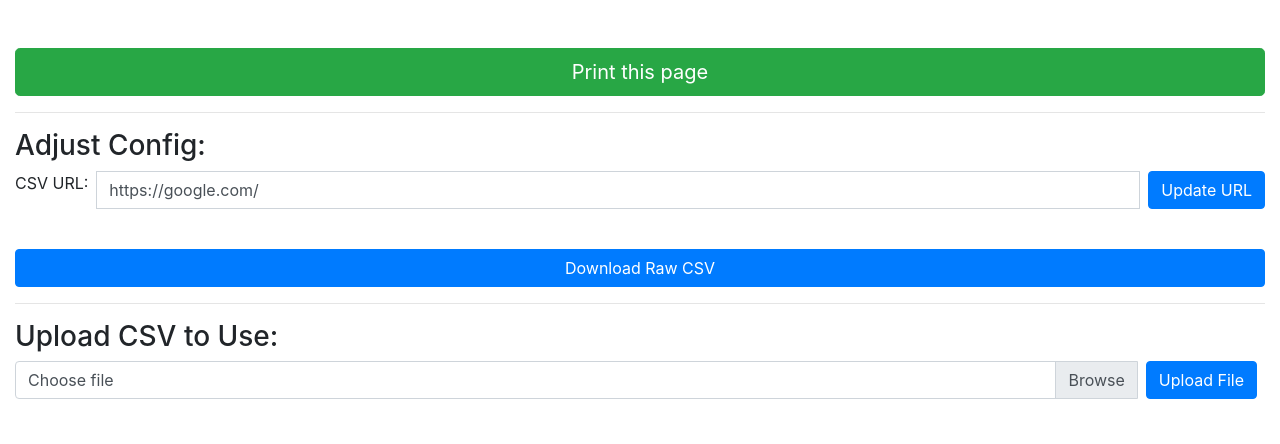
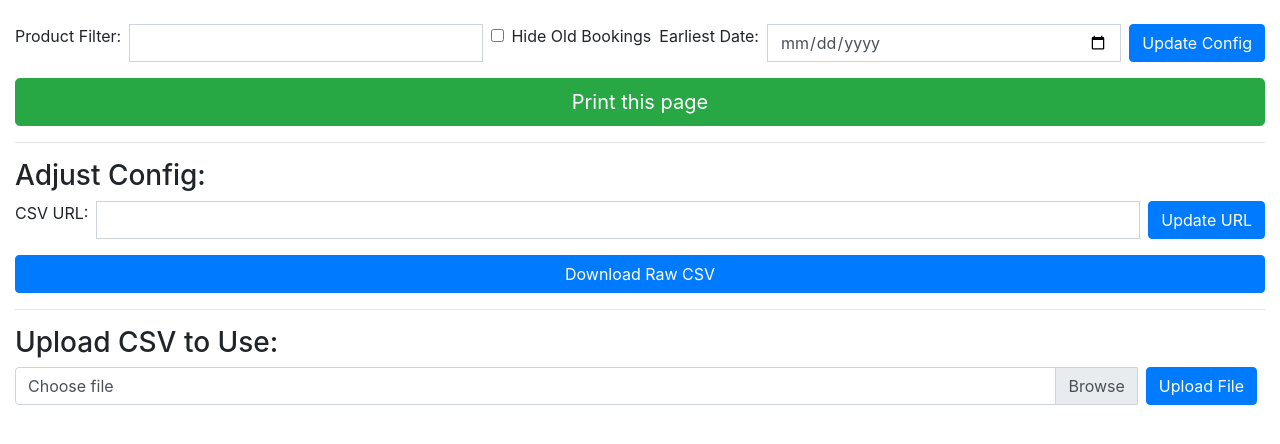
Before and after one commit to WillB97/ticket-sheets, a Flask app: page / in a window 1280 px wide. Shown: the part 56-500 px from the top of the page. Run offline with Flask 3, Linux system fonts and the light colour scheme; some libraries are stand-ins or nearby versions.

Commit message:
Restructure templates

```diff
--- a/ticket_sheets/new_server.py
+++ b/ticket_sheets/new_server.py
@@ -217,8 +217,6 @@
         "csv_name": session.get("csv_name"),
         "csv_uploaded": session.get("csv_uploaded"),
         "config": {
-            "csv_name": session.get("csv_name"),
-            "csv_uploaded": session.get("csv_uploaded"),
             "csv_url": config["CSV URL"],
             "filter": config["product filter"],
             "hide_old": config["hide old orders"],
--- a/ticket_sheets/templates/header.html
+++ b/ticket_sheets/templates/header.html
@@ -34,12 +34,52 @@
     </div>
 </nav>
 <div class="container-fluid d-print-none" style="margin-top:80px">
-    {% if csv_name %}<br><h5 style="text-align: center;">Displaying orders from: <pre>{{csv_name}}</pre></h5>{% endif %}
-    {% if csv_uploaded %}<h6 style="text-align: center;">Last uploaded on: {{csv_uploaded}}</h6><br>{% endif %}
-    {% block config %}{% endblock %}<br>
+    {% block pre_config %}
+        {% if csv_name %}<br><h5 style="text-align: center;">Displaying orders from: <pre>{{csv_name}}</pre></h5>{% endif %}
+        {% if csv_uploaded %}<h6 style="text-align: center;">Last uploaded on: {{csv_uploaded}}</h6><br>{% endif %}
+    {% endblock %}
+    <div>
+    {% block config %}
+    <form action="config" method="post">
+        <div class="input-group mb-2">
+            <label for="filter" class="mr-sm-2">Product Filter:</label>
+            <input class="form-control mb-2 mr-sm-2" type="text" name="filter" id="filter" value="{{ config['filter']|default('') }}">
+
+            <div class="form-check mb-2 mr-sm-2">
+                <label class="form-check-label">
+                    <input
+                        class="form-check-input" type="checkbox"
+                        name="hideOld" value="hide"
+                        {% if config.hide_old %}checked{% endif %}>
+                        Hide Old Bookings
+                </label>
+            </div>
+
+            <label for="filterDate" class="mr-sm-2">Earliest Date:</label>
+            <input
+                class="form-control mb-2 mr-sm-2" type="date"
+                name="filterDate" id="filterDate"
+                value="{{ config.old_date|default('') }}">
+            <input type="submit" class="btn btn-primary mb-2" value="Update Config" name="submit">
+        </div>
+    </form>
+    {% endblock %}
+    </div>
+    {% block post_config %}{% endblock %}
     <button type="button" class="btn btn-success btn-block btn-lg" onclick="window.print()">Print this page</button>
     <hr>
 </div>
-<div class="container-fluid">{% block content %}{% endblock %}</div>
+<div class="container-fluid">
+    {% if error %}
+    <div class="alert alert-danger">
+        <h4>{{error}}</h4>
+        {% if error_string %}
+        <p>{{error_string}}</p>
+        {% endif %}
+    </div>
+    {% endif %}
+
+    {% block content %}{% endblock %}
+</div>
 </body>
 </html>
--- a/ticket_sheets/templates/upload.html
+++ b/ticket_sheets/templates/upload.html
@@ -1,17 +1,24 @@
 {% extends "header.html" %}
+
+{% block title %}Ticket Sheet - Upload{% endblock %}
+
+{% block pre_config %}{% endblock %}
 
 {% block content %}
 <form action="config-url" method="post">
     <h3>Adjust Config:</h3>
     <div class="input-group mb-2">
         <label for="csvUrl" class="mr-sm-2">CSV URL:</label>
-        <input class="form-control mb-2 mr-sm-2" type="url" name="csvUrl" id="csvUrl" value="{{config['csv_url']|default('')}}">
+        <input class="form-control mb-2 mr-sm-2" type="url" name="csvUrl" id="csvUrl" value="{{csv_url|default('')}}">
         <input type="submit" class="btn btn-primary mb-2" value="Update URL" name="submit">
     </div>
 </form>
 
-<br>
-<a style="margin:auto" type="button" class="btn btn-primary btn-block" href="{{config['csv_url']}}" target="_blank">Download Raw CSV</a>
+<div>
+    <a style="margin:auto" type="button" class="btn btn-primary btn-block" href="{{csv_url|default('')}}" target="_blank">
+        Download Raw CSV
+    </a>
+</div>
 <hr>
 <form action="upload" method="post" enctype="multipart/form-data">
     <h3>Upload CSV to Use:</h3>
@@ -24,15 +31,6 @@
     </div>
 </form>
 
-{% if error %}
-<div class="alert alert-danger">
-    <h4>{{error}}</h4>
-    {% if error_string %}
-        <p>{{error_string}}</p>
-    {% endif %}
-</div>
-{% endif %}
-
 <script>
     // Add the following code if you want the name of the file appear on select
     $(".custom-file-input").on("change", function() {
```
Also changed, not shown: ticket_sheets/templates/error.html (+1 -27 lines), ticket_sheets/templates/tally_sheet.html (+11 -5 lines), ticket_sheets/templates/ticket_breakdown.html (+0 -19 lines), ticket_sheets/templates/ticket_table.html (+5 -27 lines).
